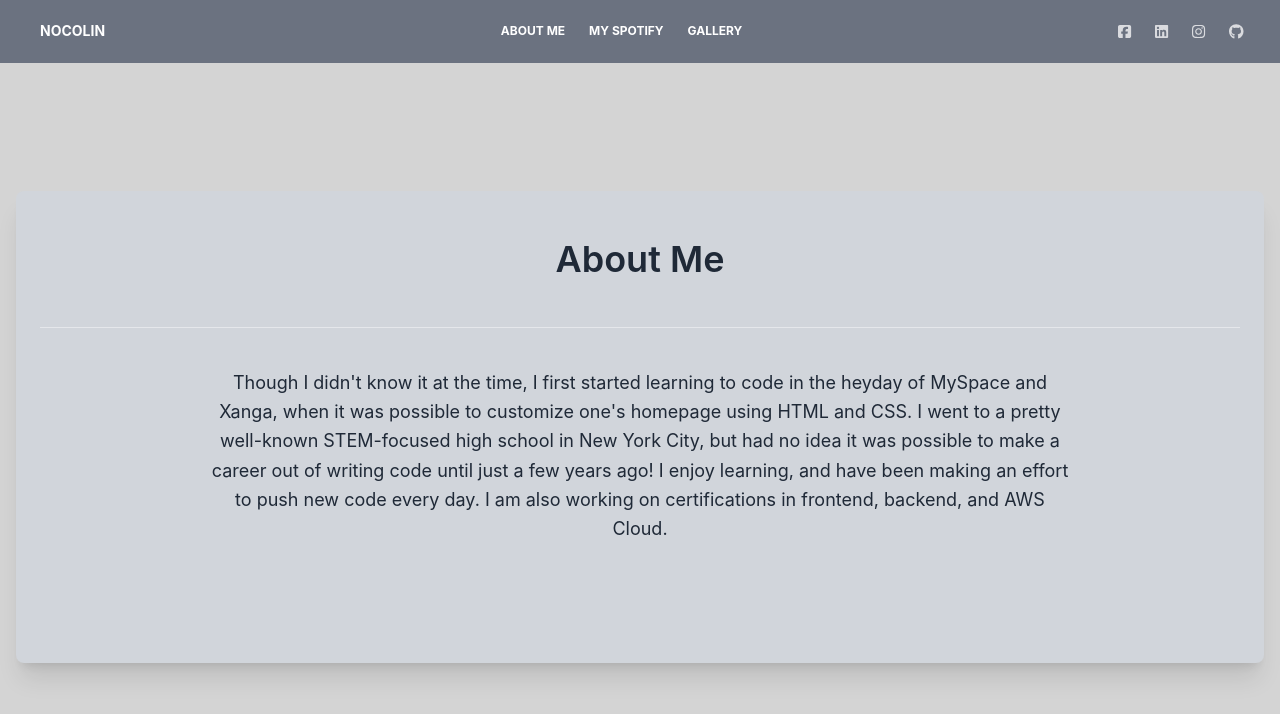
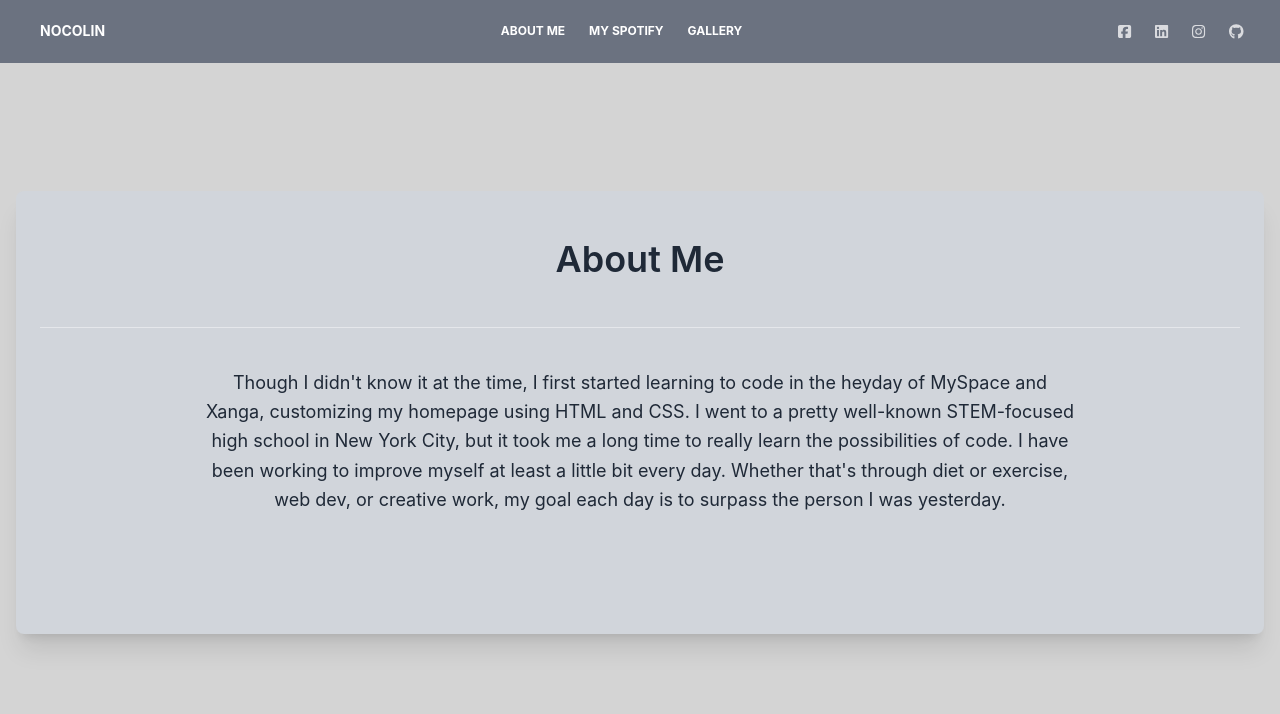
Before and after one commit to kcnminus/nocolin, a React (Create React App) app: page /background in a window 1280 px wide. Shown: the top 714 px of the page. Built offline with nearby package versions, Linux system fonts and the light colour scheme.

Commit message:
change aboutme

```diff
--- a/src/components/Background.js
+++ b/src/components/Background.js
@@ -18,9 +18,9 @@ const Background = () => {
             <div className="flex flex-wrap justify-center">
               <div className="w-full lg:w-9/12 px-4">
                 <p className="mb-20 text-lg leading-relaxed text-gray-800">
-                   Though I didn't know it at the time, I first started learning to code in the heyday of MySpace and Xanga, when it was possible to customize one's homepage using HTML and CSS. I went to a pretty well-known STEM-focused high school in New York City, but had no idea it was possible to make a career out of writing code until just a few years ago!
+                   Though I didn't know it at the time, I first started learning to code in the heyday of MySpace and Xanga, customizing my homepage using HTML and CSS. I went to a pretty well-known STEM-focused high school in New York City, but it took me a long time to really learn the possibilities of code.
 
-                   I enjoy learning, and have been making an effort to push new code every day. I am also working on certifications in frontend, backend, and AWS Cloud.
+                   I have been working to improve myself at least a little bit every day. Whether that's through diet or exercise, web dev, or creative work, my goal each day is to surpass the person I was yesterday.
                 </p>
               </div>
               <div className="flex flex-wrap justify-center mt-30" >
```
